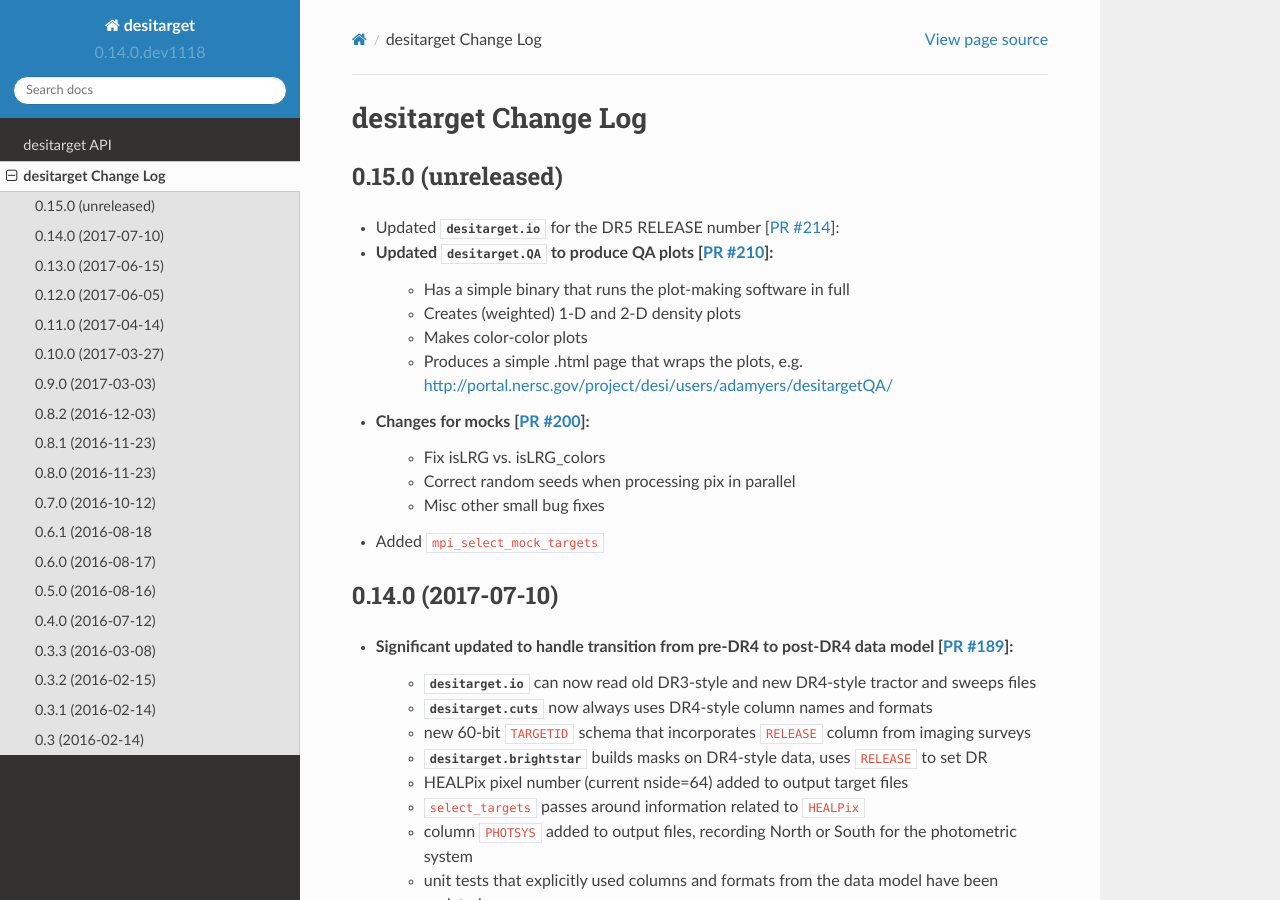
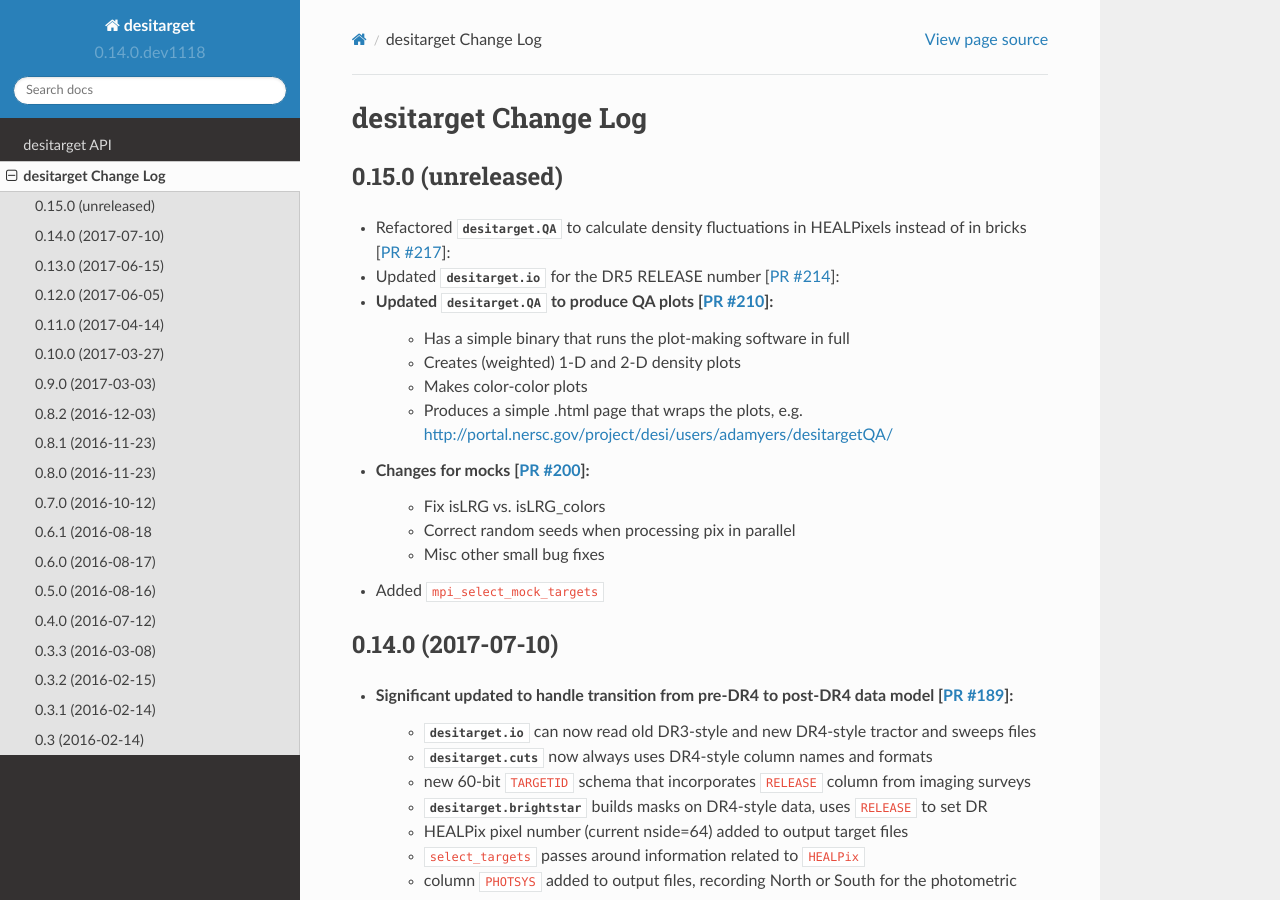
Before and after one commit to desihub/desitarget, a Sphinx documentation site: the page built from doc/changes.rst, in a window 1280 px wide and 900 px high. Built offline with Sphinx 7.4.7 and the Read the Docs theme 2.0.0, drawn with Linux system fonts in a browser that asks for light colours.

Commit message:
updated changes doc file [ci skip]

```diff
--- a/doc/changes.rst
+++ b/doc/changes.rst
@@ -5,6 +5,8 @@ desitarget Change Log
 0.15.0 (unreleased)
 -------------------
 
+* Refactored :mod:`desitarget.QA` to calculate density fluctuations in HEALPixels
+  instead of in bricks [`PR #217`_]:
 * Updated :mod:`desitarget.io` for the DR5 RELEASE number [`PR #214`_]:
 * Updated :mod:`desitarget.QA` to produce QA plots [`PR #210`_]:
    * Has a simple binary that runs the plot-making software in full
@@ -22,6 +24,7 @@ desitarget Change Log
 .. _`PR #200`: https://github.com/desihub/desitarget/pull/200
 .. _`PR #210`: https://github.com/desihub/desitarget/pull/210
 .. _`PR #214`: https://github.com/desihub/desitarget/pull/214
+.. _`PR #217`: https://github.com/desihub/desitarget/pull/217
 
 0.14.0 (2017-07-10)
 -------------------
```
